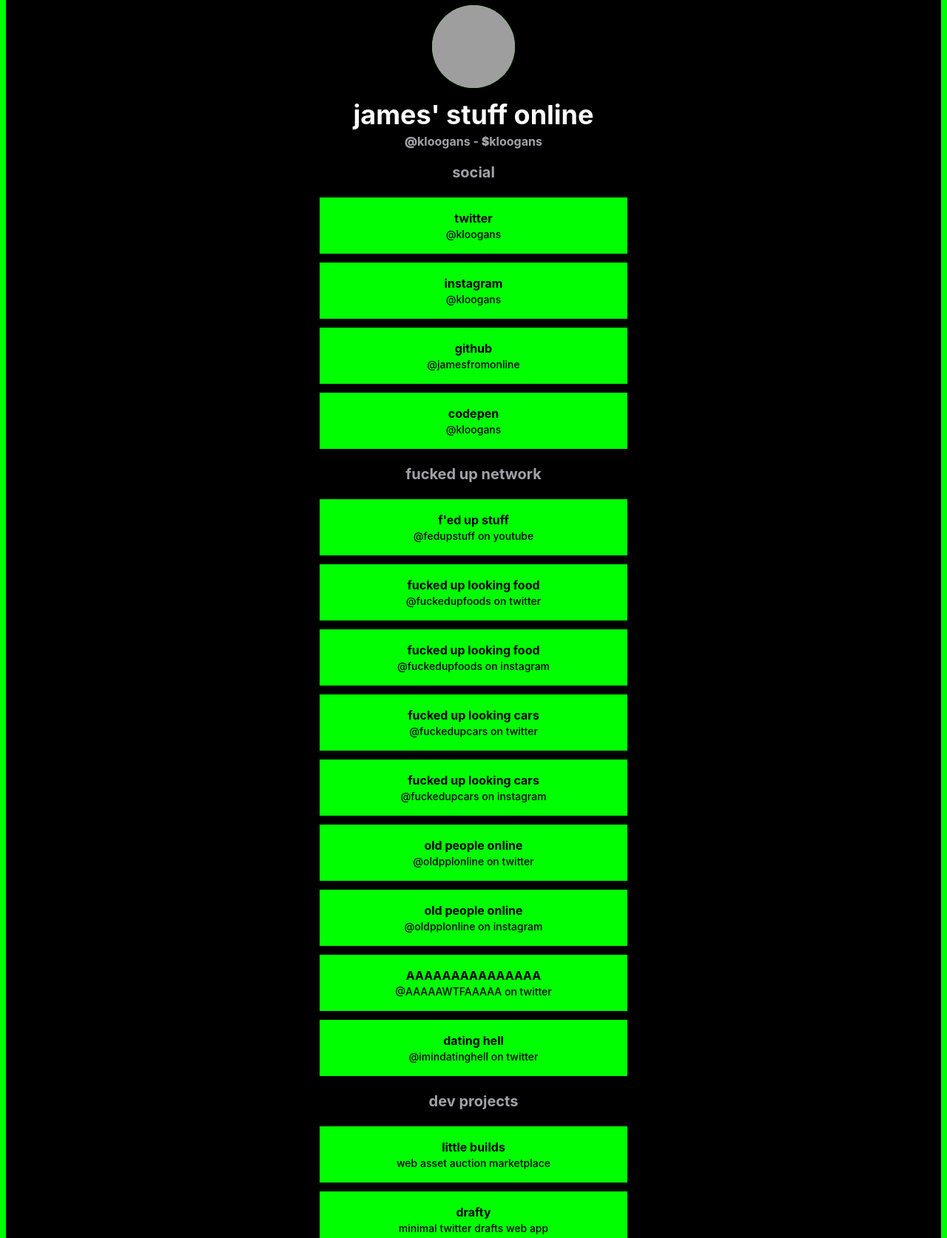
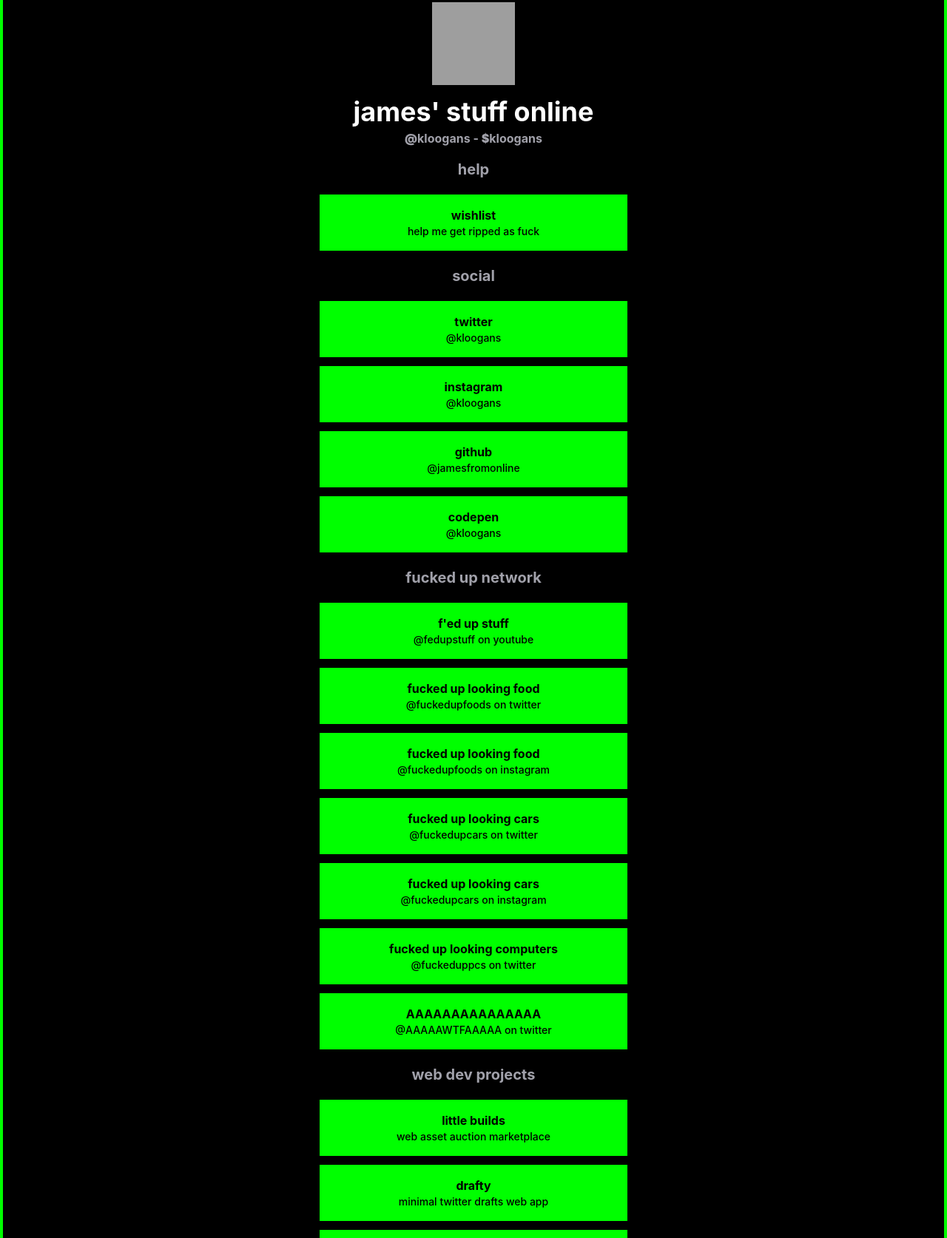
Before and after one commit to jamesfromonline/links.jame.tech, a website built with Vite: page index.html in a window 1280 px wide. Shown: the part 41-1715 px from the top of the page at 74% size. Built offline with nearby package versions, Linux system fonts and the light colour scheme; grey boxes are pictures that could not be loaded.

Commit message:
adds wishlist link

```diff
--- a/index.html
+++ b/index.html
@@ -14,17 +14,11 @@
       property="og:image"
       content="https://littlebuilds.s3.amazonaws.com/seo-image.jpg"
     />
-    <meta
-      property="og:description"
-      content="james' social links"
-    />
+    <meta property="og:description" content="james' social links" />
     <meta name="twitter:creator" content="@kloogans" />
     <meta name="twitter:url" content="https://links.jame.tech" />
     <meta name="twitter:title" content="james' links" />
-    <meta
-      name="twitter:description"
-      content="james' social links"
-    />
+    <meta name="twitter:description" content="james' social links" />
     <meta name="twitter:card" content="summary_large_image" />
     <meta
       name="twitter:image"
@@ -34,89 +28,132 @@
     <meta property="og:type" content="website" />
     <meta property="og:site_name" content="https://links.jame.tech" />
   </head>
-  <body class="w-full bg-black border-8 border-[#00ff00] flex flex-col items-center justify-center">
-
-    <header class='w-full max-w-md mx-auto flex flex-col items-center justify-center pt-10'>
-      <div class='w-28 h-28 rounded-full mb-4 bg-[#00ff00] overflow-hidden'>
-        <img src="https://pbs.twimg.com/profile_images/1599533456312205312/1Okdy6PP_400x400.jpg"
-        alt='jame pic'
-        class='w-full h-full' />
+  <body
+    class="w-full bg-black border-4 border-[#00ff00] flex flex-col items-center justify-center"
+  >
+    <header
+      class="w-full max-w-md mx-auto flex flex-col items-center justify-center pt-10"
+    >
+      <div class="w-28 h-28 mb-4 bg-[#00ff00] overflow-hidden">
+        <img
+          src="https://pbs.twimg.com/profile_images/1599533456312205312/1Okdy6PP_400x400.jpg"
+          alt="jame pic"
+          class="w-full h-full"
+        />
       </div>
-      <h1 class="text-3xl md:text-4xl text-white text-center font-bold leading-none mb-1">james' stuff online</h1>
-      <h2 class="text-3x text-zinc-400 text-center font-bold"> <strong>@</strong>kloogans - <strong>$</strong>kloogans</h2>
+      <h1
+        class="text-3xl md:text-4xl text-white text-center font-bold leading-none mb-1"
+      >
+        james' stuff online
+      </h1>
+      <h2 class="text-3x text-zinc-400 text-center font-bold">
+        <strong>@</strong>kloogans - <strong>$</strong>kloogans
+      </h2>
     </header>
 
-    <main class='w-full max-w-md mx-auto flex flex-col items-center justify-center bg-black pb-4 pt-2 px-2 md:px-4'>
-
-      <ul class='w-full child:w-full child:p-4 child:mb-3 text-black text-center font-bold child:bg-[#00ff00] child:transition mb-4'>
+    <main
+      class="w-full max-w-md mx-auto flex flex-col items-center justify-center bg-black pb-4 pt-2 px-2 md:px-4"
+    >
+      <ul
+        class="w-full child:w-full child:p-4 child:mb-3 text-black text-center font-bold child:bg-[#00ff00] child:transition mb-4"
+      >
       <li class="!bg-black text-zinc-400 text-xl !p-2">
-          <p className='text-md font-bold'>social</p>
+        <p className="text-md font-bold">help</p>
       </li>
 
-        <li class='block bg-[#00ff00] w-full h-full shadow-[0_0_0px_#00ff00] hover:shadow-[0_0_20px_#00ff00]'>
-          <a href="https://twitter.com/kloogans"
-             class='block w-full h-full'
-             title="my twitter"
+      <li
+          class="block bg-[#00ff00] w-full h-full shadow-[0_0_0px_#00ff00] hover:shadow-[0_0_20px_#00ff00]"
+        >
+          <a
+            href="https://www.amazon.com/hz/wishlist/ls/20G3B8EVAZMUK?ref_=wl_share"
+            class="block w-full h-full"
+            title="my wishlist"
             target="_blank"
-             rel='noreferrer'>
-             twitter
-             <span class="block font-medium text-sm">
-              @kloogans
-</span>
-            </a>
-        </li>
-
-
-
-        <li class='block bg-[#00ff00] w-full h-full shadow-[0_0_0px_#00ff00] hover:shadow-[0_0_20px_#00ff00]'>
-          <a href="https://instagram.com/kloogans"
-             class='block w-full h-full'
-             title="my instagram"
-             target="_blank"
-             rel='noreferrer'>
-            instagram
-            <span class="block font-medium text-sm">
-              @kloogans
-            </span>
-            </a>
-        </li>
-
-        <li class='block bg-[#00ff00] w-full h-full shadow-[0_0_0px_#00ff00] hover:shadow-[0_0_20px_#00ff00]'>
-          <a href="https://github.com/jamesfromonline"
-             class='block w-full h-full'
-             title="my github"
-             target="_blank"
-             rel='noreferrer'>
-            github
-            <span class="block font-medium text-sm">
-              @jamesfromonline
-            </span>
-            </a>
-        </li>
-
-        <li class='block bg-[#00ff00] w-full h-full shadow-[0_0_0px_#00ff00] hover:shadow-[0_0_20px_#00ff00]'>
-          <a href="https://codepen.io/kloogans"
-             class='block w-full h-full'
-             title="my codepen"
-             target="_blank"
-             rel='noreferrer'>
-            codepen
-            <span class="block font-medium text-sm">
-              @kloogans
-            </span>
+            rel="noreferrer"
+          >
+            wishlist
+            <span class="block font-medium text-sm"> help me get ripped as fuck </span>
           </a>
         </li>
 
         <li class="!bg-black text-zinc-400 text-xl !p-2">
-          <p className='text-md font-bold'>fucked up network</p>
+          <p className="text-md font-bold">social</p>
         </li>
 
-        <li class='block bg-[#00ff00] w-full h-full shadow-[0_0_0px_#00ff00] hover:shadow-[0_0_20px_#00ff00]'>
-          <a href="https://youtube.com/@fedupstuff"
-             class='block w-full h-full'
+        <li
+          class="block bg-[#00ff00] w-full h-full shadow-[0_0_0px_#00ff00] hover:shadow-[0_0_20px_#00ff00]"
+        >
+          <a
+            href="https://twitter.com/kloogans"
+            class="block w-full h-full"
+            title="my twitter"
+            target="_blank"
+            rel="noreferrer"
+          >
+            twitter
+            <span class="block font-medium text-sm"> @kloogans </span>
+          </a>
+        </li>
+
+        <li
+          class="block bg-[#00ff00] w-full h-full shadow-[0_0_0px_#00ff00] hover:shadow-[0_0_20px_#00ff00]"
+        >
+          <a
+            href="https://instagram.com/kloogans"
+            class="block w-full h-full"
+            title="my instagram"
+            target="_blank"
+            rel="noreferrer"
+          >
+            instagram
+            <span class="block font-medium text-sm"> @kloogans </span>
+          </a>
+        </li>
+
+        <li
+          class="block bg-[#00ff00] w-full h-full shadow-[0_0_0px_#00ff00] hover:shadow-[0_0_20px_#00ff00]"
+        >
+          <a
+            href="https://github.com/jamesfromonline"
+            class="block w-full h-full"
+            title="my github"
+            target="_blank"
+            rel="noreferrer"
+          >
+            github
+            <span class="block font-medium text-sm"> @jamesfromonline </span>
+          </a>
+        </li>
+
+        <li
+          class="block bg-[#00ff00] w-full h-full shadow-[0_0_0px_#00ff00] hover:shadow-[0_0_20px_#00ff00]"
+        >
+          <a
+            href="https://codepen.io/kloogans"
+            class="block w-full h-full"
+            title="my codepen"
+            target="_blank"
+            rel="noreferrer"
+          >
+            codepen
+            <span class="block font-medium text-sm"> @kloogans </span>
+          </a>
+        </li>
+
+        <li class="!bg-black text-zinc-400 text-xl !p-2">
+          <p className="text-md font-bold">fucked up network</p>
+        </li>
+
+        <li
+          class="block bg-[#00ff00] w-full h-full shadow-[0_0_0px_#00ff00] hover:shadow-[0_0_20px_#00ff00]"
+        >
+          <a
+            href="https://youtube.com/@fedupstuff"
+            class="block w-full h-full"
             title="f'ed up stuff youtube"
             target="_blank"
-             rel='noreferrer'>
+            rel="noreferrer"
+          >
             f'ed up stuff
             <span class="block font-medium text-sm">
               @fedupstuff on youtube
@@ -124,12 +161,16 @@
           </a>
         </li>
 
-        <li class='block bg-[#00ff00] w-full h-full shadow-[0_0_0px_#00ff00] hover:shadow-[0_0_20px_#00ff00]'>
-          <a href="https://twitter.com/fuckedupfoods"
-             class='block w-full h-full'
+        <li
+          class="block bg-[#00ff00] w-full h-full shadow-[0_0_0px_#00ff00] hover:shadow-[0_0_20px_#00ff00]"
+        >
+          <a
+            href="https://twitter.com/fuckedupfoods"
+            class="block w-full h-full"
             title="fucked up foods on twitter"
             target="_blank"
-             rel='noreferrer'>
+            rel="noreferrer"
+          >
             fucked up looking food
             <span class="block font-medium text-sm">
               @fuckedupfoods on twitter
@@ -137,12 +178,16 @@
           </a>
         </li>
 
-        <li class='block bg-[#00ff00] w-full h-full shadow-[0_0_0px_#00ff00] hover:shadow-[0_0_20px_#00ff00]'>
-          <a href="https://instagram.com/fuckedupfoods_"
-             class='block w-full h-full'
+        <li
+          class="block bg-[#00ff00] w-full h-full shadow-[0_0_0px_#00ff00] hover:shadow-[0_0_20px_#00ff00]"
+        >
+          <a
+            href="https://instagram.com/fuckedupfoods_"
+            class="block w-full h-full"
             title="fucked up foods on twitter"
             target="_blank"
-             rel='noreferrer'>
+            rel="noreferrer"
+          >
             fucked up looking food
             <span class="block font-medium text-sm">
               @fuckedupfoods on instagram
@@ -150,12 +195,16 @@
           </a>
         </li>
 
-        <li class='block bg-[#00ff00] w-full h-full shadow-[0_0_0px_#00ff00] hover:shadow-[0_0_20px_#00ff00]'>
-          <a href="https://twitter.com/fuckedupcars"
-             class='block w-full h-full'
+        <li
+          class="block bg-[#00ff00] w-full h-full shadow-[0_0_0px_#00ff00] hover:shadow-[0_0_20px_#00ff00]"
+        >
+          <a
+            href="https://twitter.com/fuckedupcars"
+            class="block w-full h-full"
             title="fucked up cars on twitter"
             target="_blank"
-             rel='noreferrer'>
+            rel="noreferrer"
+          >
             fucked up looking cars
             <span class="block font-medium text-sm">
               @fuckedupcars on twitter
@@ -163,12 +212,16 @@
           </a>
         </li>
 
-        <li class='block bg-[#00ff00] w-full h-full shadow-[0_0_0px_#00ff00] hover:shadow-[0_0_20px_#00ff00]'>
-          <a href="https://instagram.com/oldpplonline"
-             class='block w-full h-full'
+        <li
+          class="block bg-[#00ff00] w-full h-full shadow-[0_0_0px_#00ff00] hover:shadow-[0_0_20px_#00ff00]"
+        >
+          <a
+            href="https://instagram.com/oldpplonline"
+            class="block w-full h-full"
             title="old people online on twitter"
             target="_blank"
-             rel='noreferrer'>
+            rel="noreferrer"
+          >
             fucked up looking cars
             <span class="block font-medium text-sm">
               @fuckedupcars on instagram
@@ -176,38 +229,33 @@
           </a>
         </li>
 
-        <li class='block bg-[#00ff00] w-full h-full shadow-[0_0_0px_#00ff00] hover:shadow-[0_0_20px_#00ff00]'>
-          <a href="https://twitter.com/oldpplonline"
-             class='block w-full h-full'
-             title="old people online on twitter"
+        <li
+          class="block bg-[#00ff00] w-full h-full shadow-[0_0_0px_#00ff00] hover:shadow-[0_0_20px_#00ff00]"
+        >
+          <a
+            href="https://twitter.com/fuckeduppcs"
+            class="block w-full h-full"
+            title="fucked up looking computers on twitter"
             target="_blank"
-             rel='noreferrer'>
-             old people online
+            rel="noreferrer"
+          >
+          fucked up looking computers
             <span class="block font-medium text-sm">
-              @oldpplonline on twitter
+              @fuckeduppcs on twitter
             </span>
           </a>
         </li>
 
-         <li class='block bg-[#00ff00] w-full h-full shadow-[0_0_0px_#00ff00] hover:shadow-[0_0_20px_#00ff00]'>
-          <a href="https://instagram.com/oldpplonline"
-             class='block w-full h-full'
-             title="old people online on twitter"
-             target="_blank"
-             rel='noreferrer'>
-             old people online
-             <span class="block font-medium text-sm">
-              @oldpplonline on instagram
-             </span>
-            </a>
-        </li>
-
-        <li class='block bg-[#00ff00] w-full h-full shadow-[0_0_0px_#00ff00] hover:shadow-[0_0_20px_#00ff00]'>
-          <a href="https://twitter.com/AAAAAWTFAAAAA"
-             class='block w-full h-full'
+        <li
+          class="block bg-[#00ff00] w-full h-full shadow-[0_0_0px_#00ff00] hover:shadow-[0_0_20px_#00ff00]"
+        >
+          <a
+            href="https://twitter.com/AAAAAWTFAAAAA"
+            class="block w-full h-full"
             title="AAAAAAAAAAAA on twitter"
             target="_blank"
-             rel='noreferrer'>
+            rel="noreferrer"
+          >
             AAAAAAAAAAAAAAA
             <span class="block font-medium text-sm">
               @AAAAAWTFAAAAA on twitter
@@ -215,29 +263,20 @@
           </a>
         </li>
 
-        <li class='block bg-[#00ff00] w-full h-full shadow-[0_0_0px_#00ff00] hover:shadow-[0_0_20px_#00ff00]'>
-          <a href="https://twitter.com/wildphotoshops"
-             class='block w-full h-full'
-             title="dating hell on twitter"
-             target="_blank"
-             rel='noreferrer'>
-             dating hell
-             <span class="block font-medium text-sm">
-              @imindatinghell on twitter
-             </span>
-            </a>
+        <li class="!bg-black text-zinc-400 text-xl !p-2">
+          <p className="text-md font-bold">web dev projects</p>
         </li>
 
-        <li class="!bg-black text-zinc-400 text-xl !p-2">
-          <p className='text-md font-bold'>dev projects</p>
-        </li>
-
-        <li class='block bg-[#00ff00] w-full h-full shadow-[0_0_0px_#00ff00] hover:shadow-[0_0_20px_#00ff00]'>
-          <a href="https://littlebuilds.io"
-             class='block w-full h-full'
+        <li
+          class="block bg-[#00ff00] w-full h-full shadow-[0_0_0px_#00ff00] hover:shadow-[0_0_20px_#00ff00]"
+        >
+          <a
+            href="https://littlebuilds.io"
+            class="block w-full h-full"
             title="littlebuilds.io"
             target="_blank"
-             rel='noreferrer'>
+            rel="noreferrer"
+          >
             little builds
             <span class="block font-medium text-sm">
               web asset auction marketplace
@@ -245,12 +284,16 @@
           </a>
         </li>
 
-        <li class='block bg-[#00ff00] w-full h-full shadow-[0_0_0px_#00ff00] hover:shadow-[0_0_20px_#00ff00]'>
-          <a href="https://drafty.cc"
-             class='block w-full h-full'
+        <li
+          class="block bg-[#00ff00] w-full h-full shadow-[0_0_0px_#00ff00] hover:shadow-[0_0_20px_#00ff00]"
+        >
+          <a
+            href="https://drafty.cc"
+            class="block w-full h-full"
             title="drafty.cc"
             target="_blank"
-             rel='noreferrer'>
+            rel="noreferrer"
+          >
             drafty
             <span class="block font-medium text-sm">
               minimal twitter drafts web app
@@ -258,12 +301,16 @@
           </a>
         </li>
 
-        <li class='block bg-[#00ff00] w-full h-full shadow-[0_0_0px_#00ff00] hover:shadow-[0_0_20px_#00ff00]'>
-          <a href="https://fuckedup.shop"
-             class='block w-full h-full'
+        <li
+          class="block bg-[#00ff00] w-full h-full shadow-[0_0_0px_#00ff00] hover:shadow-[0_0_20px_#00ff00]"
+        >
+          <a
+            href="https://fuckedup.shop"
+            class="block w-full h-full"
             title="fuckedup.shop"
             target="_blank"
-             rel='noreferrer'>
+            rel="noreferrer"
+          >
             fucked up shop
             <span class="block font-medium text-sm">
               merch store for fucked up network
@@ -272,16 +319,20 @@
         </li>
 
         <li class="!bg-black text-zinc-400 text-xl !p-2">
-          <p className='text-md font-bold'>touch base</p>
+          <p className="text-md font-bold">touch base</p>
         </li>
 
-        <li class='block bg-[#00ff00] w-full h-full shadow-[0_0_0px_#00ff00] hover:shadow-[0_0_20px_#00ff00]'>
-          <a href="https://twitter.com/messages/compose?recipient_id=3078609597"
-             class='block w-full h-full'
+        <li
+          class="block bg-[#00ff00] w-full h-full shadow-[0_0_0px_#00ff00] hover:shadow-[0_0_20px_#00ff00]"
+        >
+          <a
+            href="https://twitter.com/messages/compose?recipient_id=3078609597"
+            class="block w-full h-full"
             title="send me a twitter message"
             target="_blank"
             data-screen-name="@kloogans"
-             rel='noreferrer'>
+            rel="noreferrer"
+          >
             dm me
             <span class="block font-medium text-sm">
               send me a message on twitter
@@ -289,21 +340,27 @@
           </a>
         </li>
 
-        <li class='block bg-[#00ff00] w-full h-full shadow-[0_0_0px_#00ff00] hover:shadow-[0_0_20px_#00ff00]'>
-          <a href="mailto:jamesfromonline@gmail.com"
-             class='block w-full h-full'
+        <li
+          class="block bg-[#00ff00] w-full h-full shadow-[0_0_0px_#00ff00] hover:shadow-[0_0_20px_#00ff00]"
+        >
+          <a
+            href="mailto:jamesfromonline@gmail.com"
+            class="block w-full h-full"
             title="email me"
-             rel='noreferrer'>
+            rel="noreferrer"
+          >
             send me an email
           </a>
         </li>
       </ul>
     </main>
 
-    <footer class='pb-5'>
-      <a href="https://jame.tech"
+    <footer class="pb-5">
+      <a
+        href="https://jame.tech"
         title="jame.tech"
-         class='text-white text-sm hover:text-[#00ff00] transition'>
+        class="text-white text-sm hover:text-[#00ff00] transition"
+      >
         <strong>jame.tech</strong>
       </a>
     </footer>
```
Lines whose indentation alone changed are shown as unchanged.
